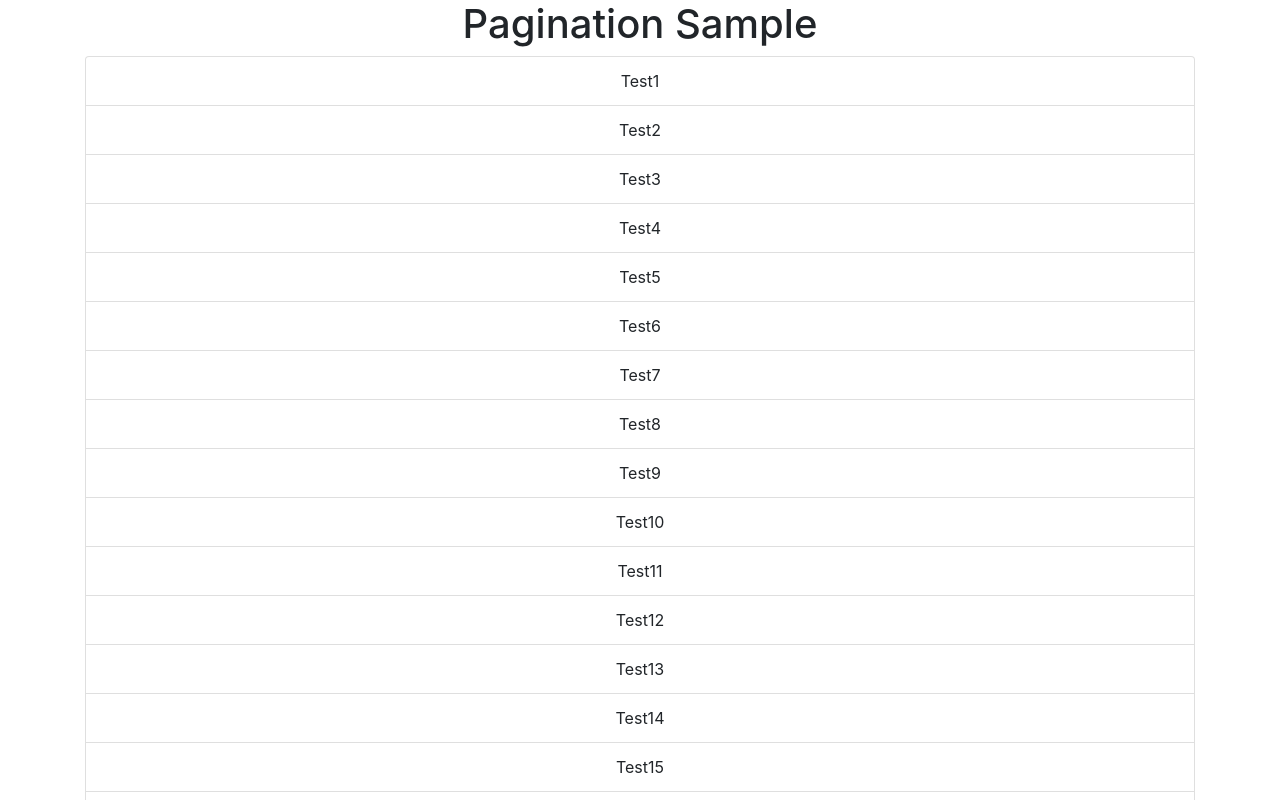
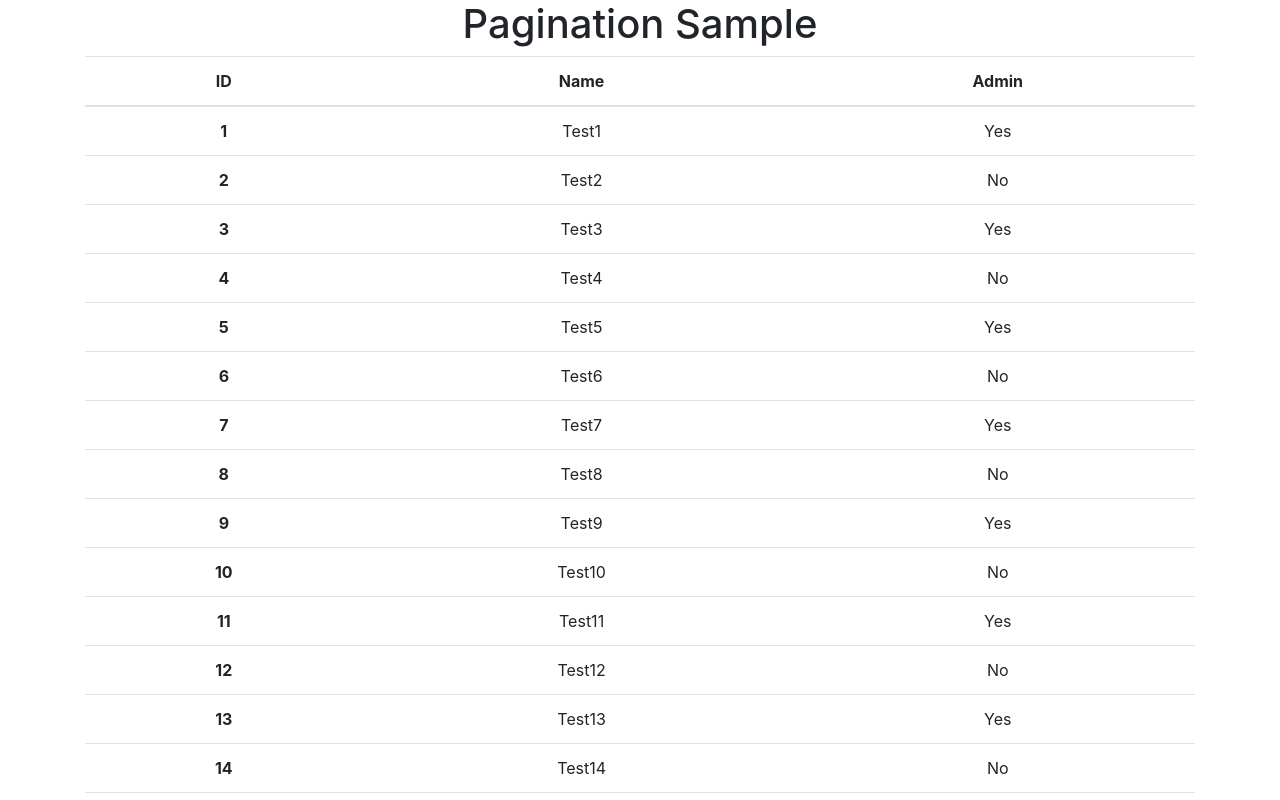
Before and after one commit to shinshin86/pagination-sample-at-react-with-bootstrap, a React (Create React App) app: page / in a window 1280 px wide. Shown: the top 800 px of the page. Built offline with nearby package versions, Linux system fonts and the light colour scheme.

Commit message:
Use table

```diff
--- a/src/App.js
+++ b/src/App.js
@@ -19,13 +19,24 @@ export default function() {
     <div className="App">
       <h1>Pagination Sample</h1>
       <div className="container">
-        <ul className="list-group">
-          {userList.map(user => (
-            <li className="list-group-item" key={user.id}>
-              {user.name}
-            </li>
-          ))}
-        </ul>
+        <table class="table">
+          <thead>
+            <tr>
+              <th scope="col">ID</th>
+              <th scope="col">Name</th>
+              <th scope="col">Admin</th>
+            </tr>
+          </thead>
+          <tbody>
+            {userList.map(user => (
+              <tr>
+                <th scope="row">{user.id}</th>
+                <td>{user.name}</td>
+                <td>{user.isAdmin ? "Yes" : "No"}</td>
+              </tr>
+            ))}
+          </tbody>
+        </table>
       </div>
     </div>
   );
```
